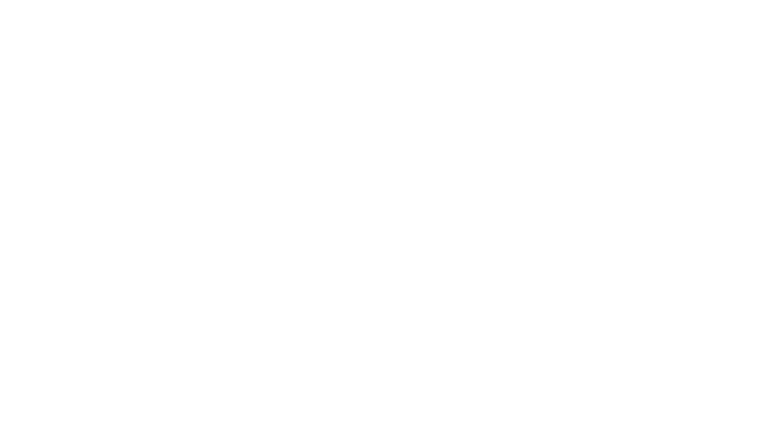
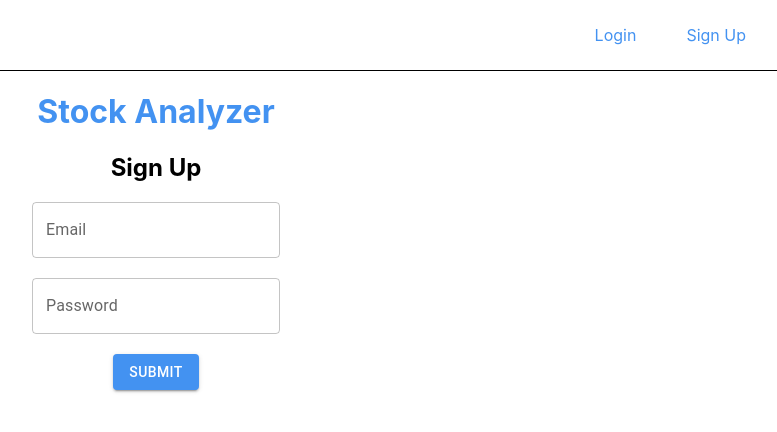
Before and after one commit to Jamesclifford7/stock-client, a React (Create React App) app: page /signup in a window 1280 px wide. Before the commit this address had no page. Shown: the top 432 px of the page, without its empty margins (484-1261 px from the left). Built offline with nearby package versions, Linux system fonts and the light colour scheme.

Commit message:
added sign up page

```diff
--- a/src/App.js
+++ b/src/App.js
@@ -7,6 +7,7 @@
 import StocksProvider from './components/StocksProvider';
 import Portfolio from './components/Portfolio/Portfolio';
 import Stock from './components/Stock/Stock.tsx'
+import SignUp from './components/SignUp/SignUp';
 
 function App() {
 
@@ -22,6 +23,10 @@
             <Route
               path="/login"
               element={<Login />}
+            />
+            <Route
+              path="/signup"
+              element={<SignUp />}
             />
             <Route
               path="/portfolio"
--- a/src/components/NavBar/NavBar.js
+++ b/src/components/NavBar/NavBar.js
@@ -22,7 +22,7 @@
             <>
                 <StyledNav>
                     <StyledLink to="/login">Login</StyledLink>
-                    <StyledLink to="">Signup</StyledLink>
+                    <StyledLink to="/signup">Sign Up</StyledLink>
                 </StyledNav>
                 <StyledLink to="/home"><h1>Stock Analyzer</h1></StyledLink>
             </>
--- /dev/null
+++ b/src/components/SignUp/SignUp.tsx
@@ -0,0 +1,106 @@
+import React, {useState} from 'react'
+import TextField from '@mui/material/TextField';
+import Button from '@mui/material/Button'
+import styled from 'styled-components'
+import axios from 'axios'
+import { useNavigate } from 'react-router-dom';
+import { useUserContext } from '../UserProvider'
+import NavBar from '../NavBar/NavBar';
+
+interface SignUpProps {
+    email: string
+    password: string
+}
+
+export default function SignUp() {
+    const [errorMessage, setErrorMessage] = useState<string>()
+    const navigate = useNavigate()
+    const context = useUserContext()
+
+    const handleSignUp = (e: any) => {
+        e.preventDefault()
+        const email: SignUpProps["email"] = e.target.email.value
+        const password: SignUpProps["password"] = e.target.password.value
+
+        axios({
+            method: 'post',
+            url: 'http://localhost:8000/users',
+            headers: {
+                'content-type': 'application/json'
+            },
+            data: {
+                email: email,
+                password: password
+            },
+        })
+        .then((res) => {
+            if (res.status === 201) {
+                const user = {
+                    id: res.data[0].id,
+                    email: res.data[0].email,
+                }
+
+                window.localStorage.setItem('user', JSON.stringify(user));
+                context.setUser(user);
+                navigate('/home');
+            }
+        })
+        .catch((error) => {
+            setErrorMessage(error.response.data)
+        })
+    }
+
+    return (
+        <>
+            <NavBar />
+            <h2>Sign Up</h2>
+            <form onSubmit={(e) => handleSignUp(e)}>
+                <TextFieldContainer>
+                    <TextField
+                        label='Email'
+                        name='email'
+                    />
+                </TextFieldContainer>
+                <TextFieldContainer>
+                    <TextField
+                        label='Password'
+                        name='password'
+                        type='password'
+                    />
+                </TextFieldContainer>
+                <StyledButton
+                    type="submit"
+                    variant='contained'
+                >
+                    Submit
+                </StyledButton>
+            </form>
+            <Error
+                signUpErrorMessage={errorMessage}
+            />
+        </>
+    )
+}
+
+const TextFieldContainer = styled.div`
+    margin-bottom: 20px;
+`
+
+const UserNotFoundContainer = styled.div`
+    margin-top: 20px;
+`
+
+const StyledButton = styled(Button)`
+    background-color: #4392F1 !important;
+`
+
+function Error(props: {signUpErrorMessage: string | undefined}) {
+
+    if (!props.signUpErrorMessage) {
+        return null
+    }
+
+    return (
+        <UserNotFoundContainer>{props.signUpErrorMessage}</UserNotFoundContainer>
+    )
+}
```
